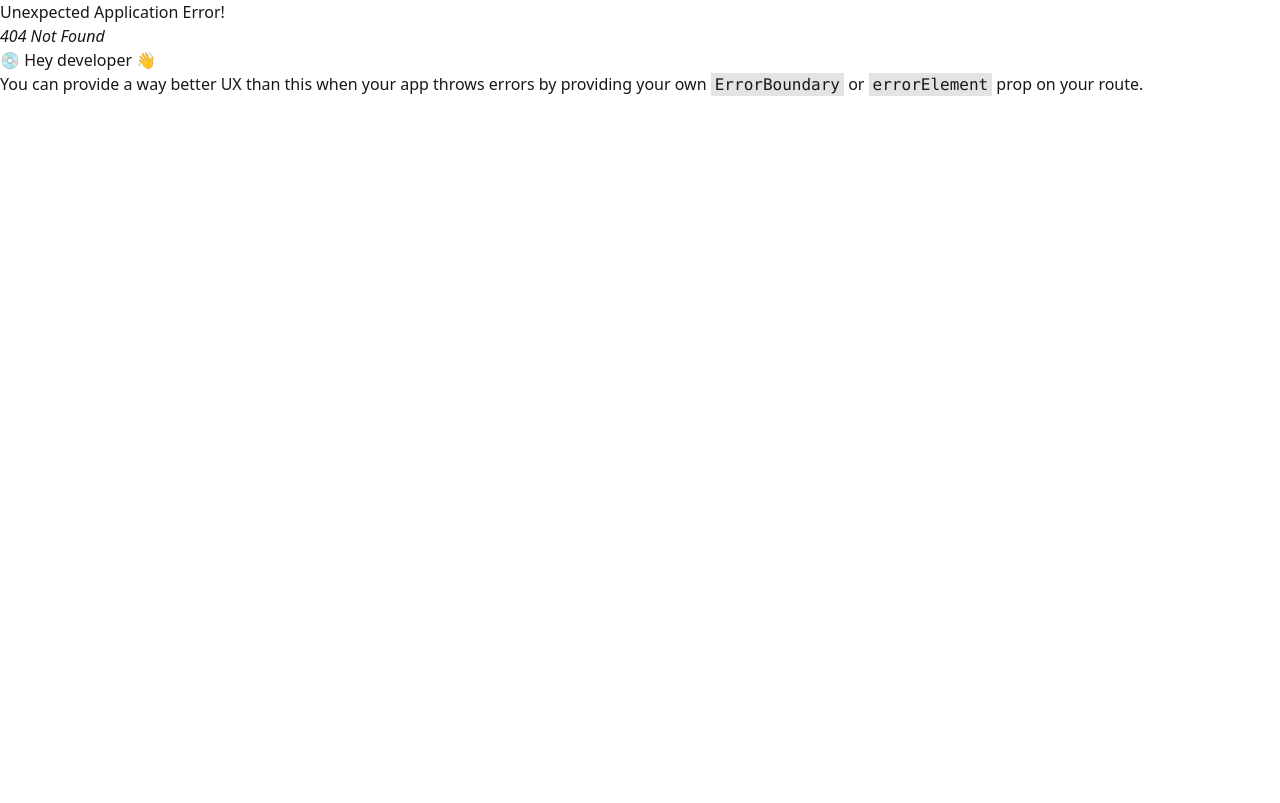
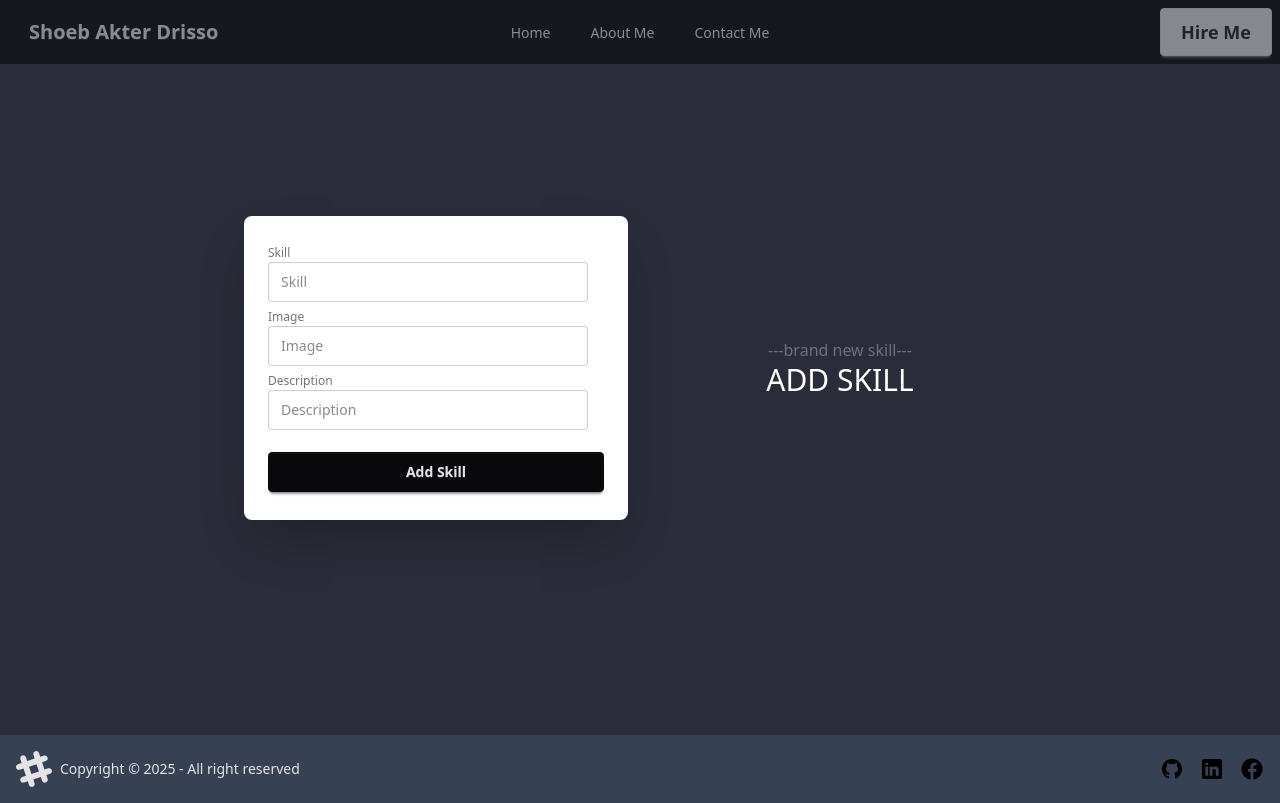
Before and after one commit to sadrisso/My-Portfolio-Website, a React (Vite) app: page /add-skill in a window 1280 px wide. Before the commit this address had no page. Built offline with nearby package versions, Linux system fonts and the light colour scheme.

Commit message:
add skill page added and got the form value

```diff
--- a/src/components/Skills.jsx
+++ b/src/components/Skills.jsx
@@ -1,6 +1,7 @@
 /* eslint-disable no-unused-vars */
 import React from 'react';
 import SectionTitle from './SectionTitle';
+import { Link } from 'react-router-dom';
 
 const Skills = () => {
     return (
@@ -65,6 +66,9 @@ const Skills = () => {
                         </div>
                     </div>
                 </div>
+                <div className='text-center pb-10'>
+                    <Link to="/add-skill"><button className='text-blue-300 underline hover:cursor-pointer hover:text-red-500'>Add Skill</button></Link>
+                </div>
             </div>
         </div>
     );
--- /dev/null
+++ b/src/pages/AddSkill.jsx
@@ -0,0 +1,53 @@
+/* eslint-disable no-unused-vars */
+import React from 'react';
+import SectionTitle from '../components/SectionTitle';
+
+const AddSkill = () => {
+
+    const handleSubmit = (e) => {
+        e.preventDefault()
+
+        const form = e.target;
+        const skill = form.skill.value;
+        const image = form.image.value;
+        const description = form.description.value;
+
+        const skillInfo = {skill, image, description}
+
+        console.log(skillInfo)
+    }
+
+
+    return (
+        <div>
+            <div className="hero bg-[#2A2C39] min-h-[calc(100vh-65px)]">
+                <div className="hero-content flex-col lg:flex-row-reverse">
+                    <div className='pt-10 md:pt-0 md:w-[500px]'>
+                        <SectionTitle heading="add skill" subHeading="brand new skill" />
+                    </div>
+                    <div className="card bg-base-100 w-full max-w-sm shrink-0 shadow-2xl">
+                        <div className="card-body">
+                            <form onSubmit={handleSubmit} className="fieldset">
+                                <div>
+                                    <label className="fieldset-label">Skill</label>
+                                    <input type="text" className="input" placeholder="Skill" name='skill'/>
+                                </div>
+                                <div>
+                                    <label className="fieldset-label">Image</label>
+                                    <input type="url" className="input" placeholder="Image" name='image'/>
+                                </div>
+                                <div>
+                                    <label className="fieldset-label">Description</label>
+                                    <input type="text" className="input" placeholder="Description" name='description'/>
+                                </div>
+                                <button className="btn btn-neutral mt-4">Add Skill</button>
+                            </form>
+                        </div>
+                    </div>
+                </div>
+            </div>
+        </div>
+    );
+};
+
+export default AddSkill;
--- a/src/router/Router.jsx
+++ b/src/router/Router.jsx
@@ -5,6 +5,7 @@ import MainLayout from "../layout/MainLayout";
 import Home from "../pages/Home";
 import About from "../pages/About";
 import Contact from "../pages/Contact";
+import AddSkill from "../pages/AddSkill";
 
 export const router = createBrowserRouter([
     {
@@ -22,6 +23,10 @@ export const router = createBrowserRouter([
             {
                 path: "/contact-me",
                 element: <Contact />
+            },
+            {
+                path: "/add-skill",
+                element: <AddSkill />
             }
         ]
     },
```
